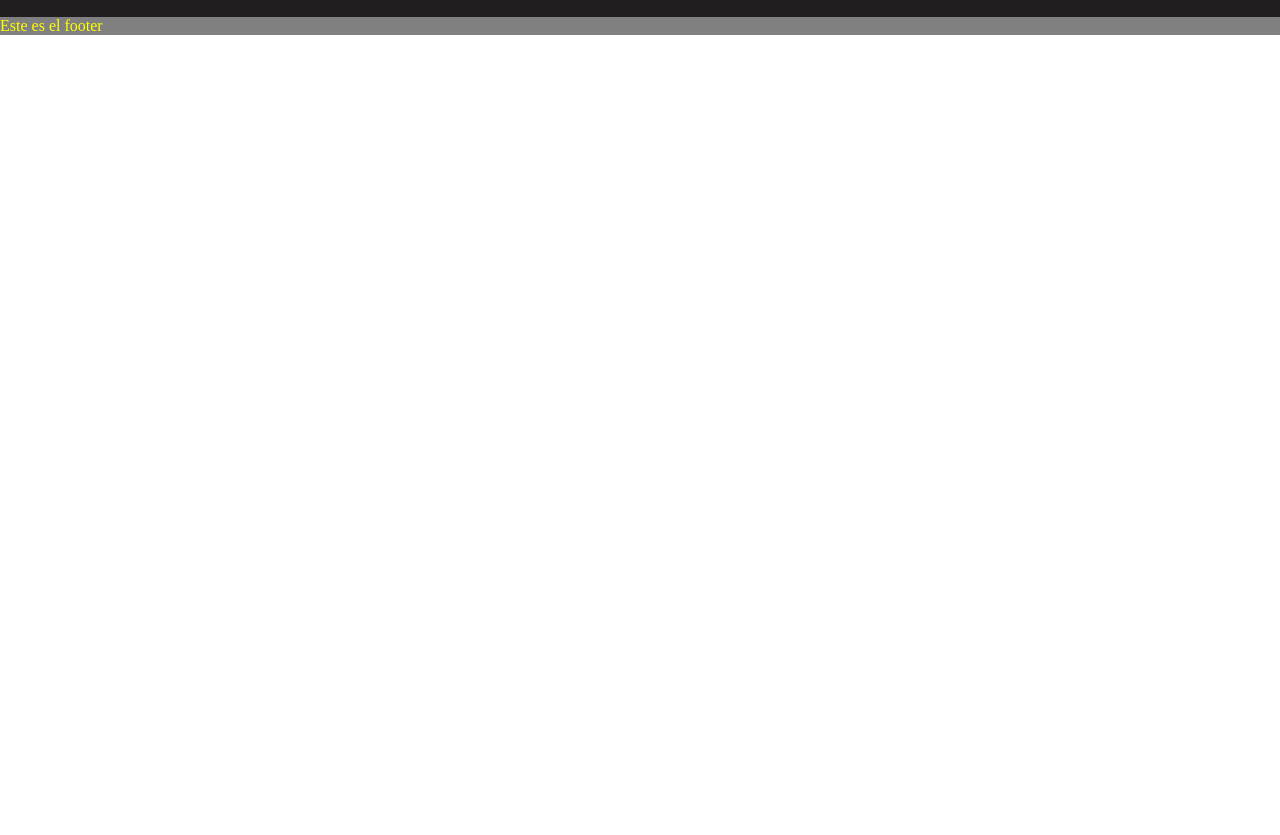
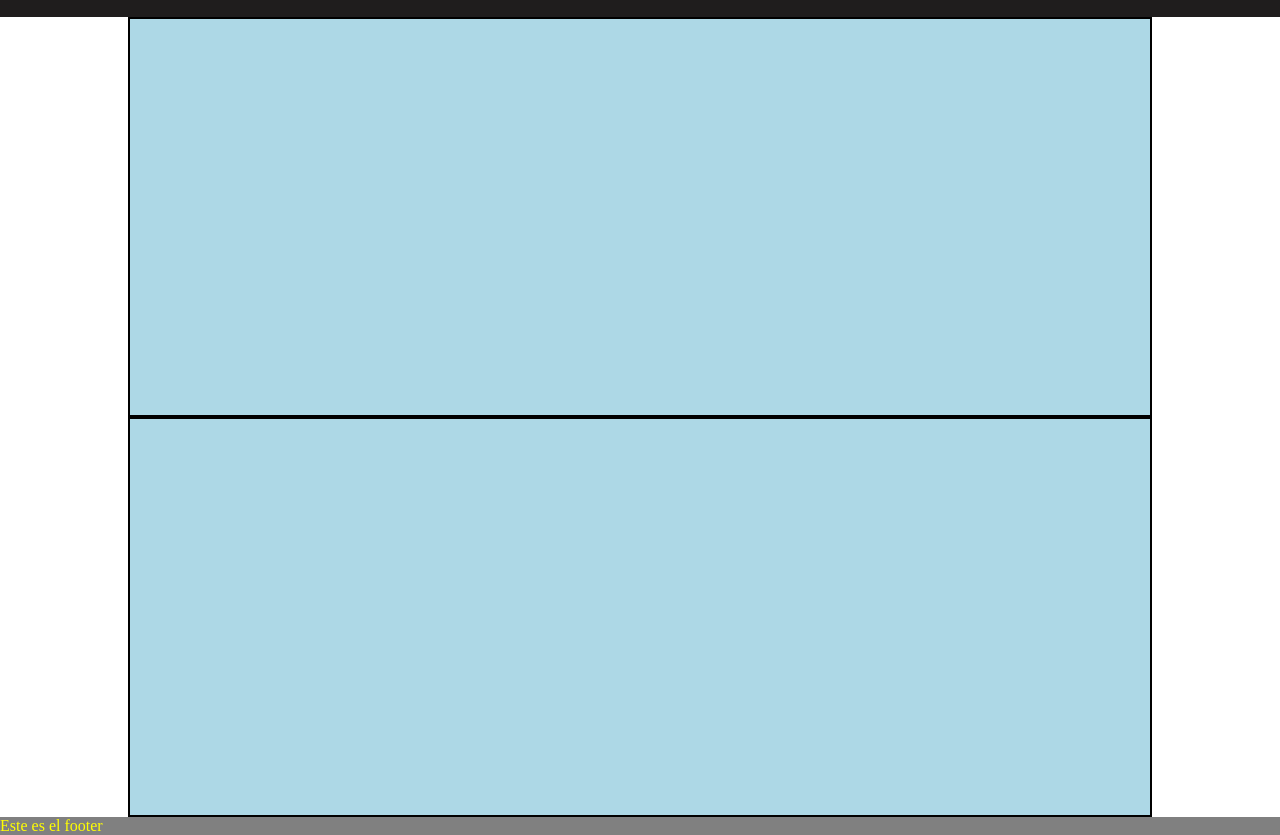
Before and after one commit to ivanna123456789/IvannaCarlos, a plain HTML site: page TiendaRopa/index.html in a window 1280 px wide. Shown: the part 80-915 px from the top of the page. Before the commit the page ends 800 px from the top, so only its background shows below. Drawn offline with Linux system fonts and the light colour scheme.

Commit message:
subo al pull request mi parte del css sobre el footer y el section

```diff
--- a/TiendaRopa/estilos.css
+++ b/TiendaRopa/estilos.css
@@ -27,3 +27,11 @@ footer{
 	background-color: grey;
 	color: yellow;
 }
+section {
+	padding:30px;
+	background-color:lightblue;
+	border: solid 2px black;
+	width:80%;
+	height:400px;
+	margin:auto;
+}
```
